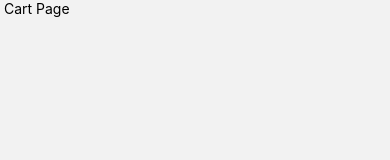
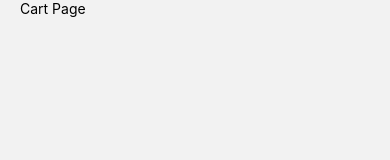
Before and after one commit to iam-clintonn/clint_ecommerceshop, a React Native app: screen /Cart in a window 390 px wide. Shown: the top 160 px of the page. Built offline with nearby package versions, Linux system fonts and the light colour scheme.

Commit message:
Cart Page Navigated

```diff
--- a/app/screens/Cart.js
+++ b/app/screens/Cart.js
@@ -4,8 +4,12 @@ import { SafeAreaView } from "react-native-safe-area-context";
 
 const Cart = () => {
   return (
-    <SafeAreaView>
-      <Text> Cart Page </Text>
+    <SafeAreaView style={{ flex: 1, paddingHorizontal: 20 }}>
+      <View>
+        <Text style={{ justifyContent: "center", alignItems: "center" }}>
+          Cart Page
+        </Text>
+      </View>
     </SafeAreaView>
   );
 };
--- a/app/screens/Home.js
+++ b/app/screens/Home.js
@@ -124,7 +124,7 @@ const styles = StyleSheet.create({
   },
   scrollViewer: {
     flexBasis: "150%",
-    backgroundColor: "red",
+    backgroundColor: "lightyellow",
   },
   bottomContainer: {
     flex: 1,
--- a/app/screens/Login.js
+++ b/app/screens/Login.js
@@ -17,7 +17,7 @@ const Login = ({ navigation }) => {
   return (
     <SafeAreaView
       style={{
-        backgroundColor: "#ADD8E5",
+        backgroundColor: "#ADD8E6",
         flex: 1,
         justifyContent: "center",
         alignItems: "center",
--- a/app/screens/ProductDetails.js
+++ b/app/screens/ProductDetails.js
@@ -75,13 +75,14 @@ const ProductDetails = ({ route, navigation }) => {
               fontSize: 18,
             }}
           >
-            GHC 20
+            GHC 20.00
           </Text>
         </View>
         <View
           style={{ flex: 1, justifyContent: "center", alignItems: "center" }}
         >
           <TouchableOpacity
+            onPress={() => navigation.navigate("Cart")}
             style={{
               backgroundColor: "lightblue",
               padding: 10,
```
